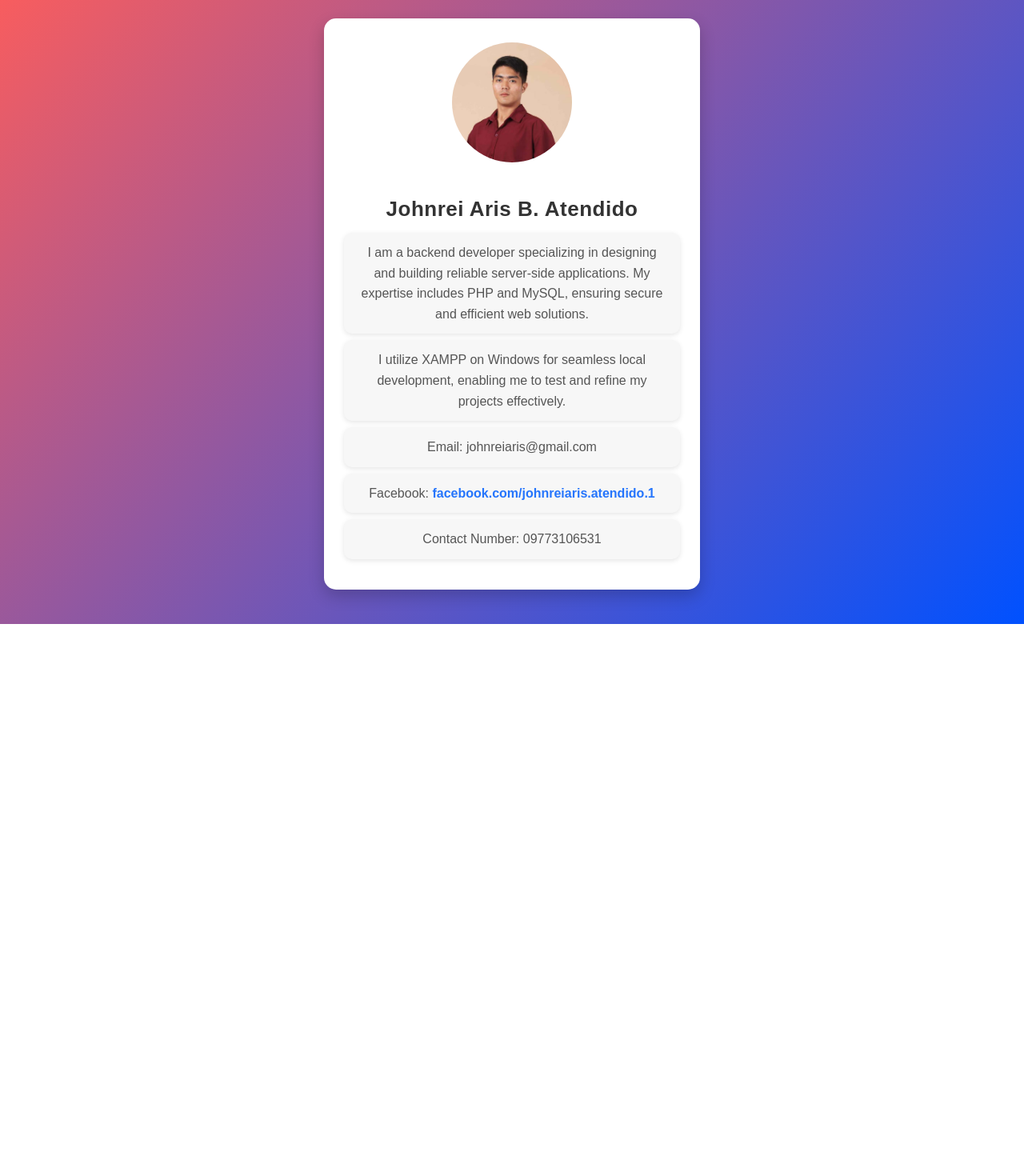
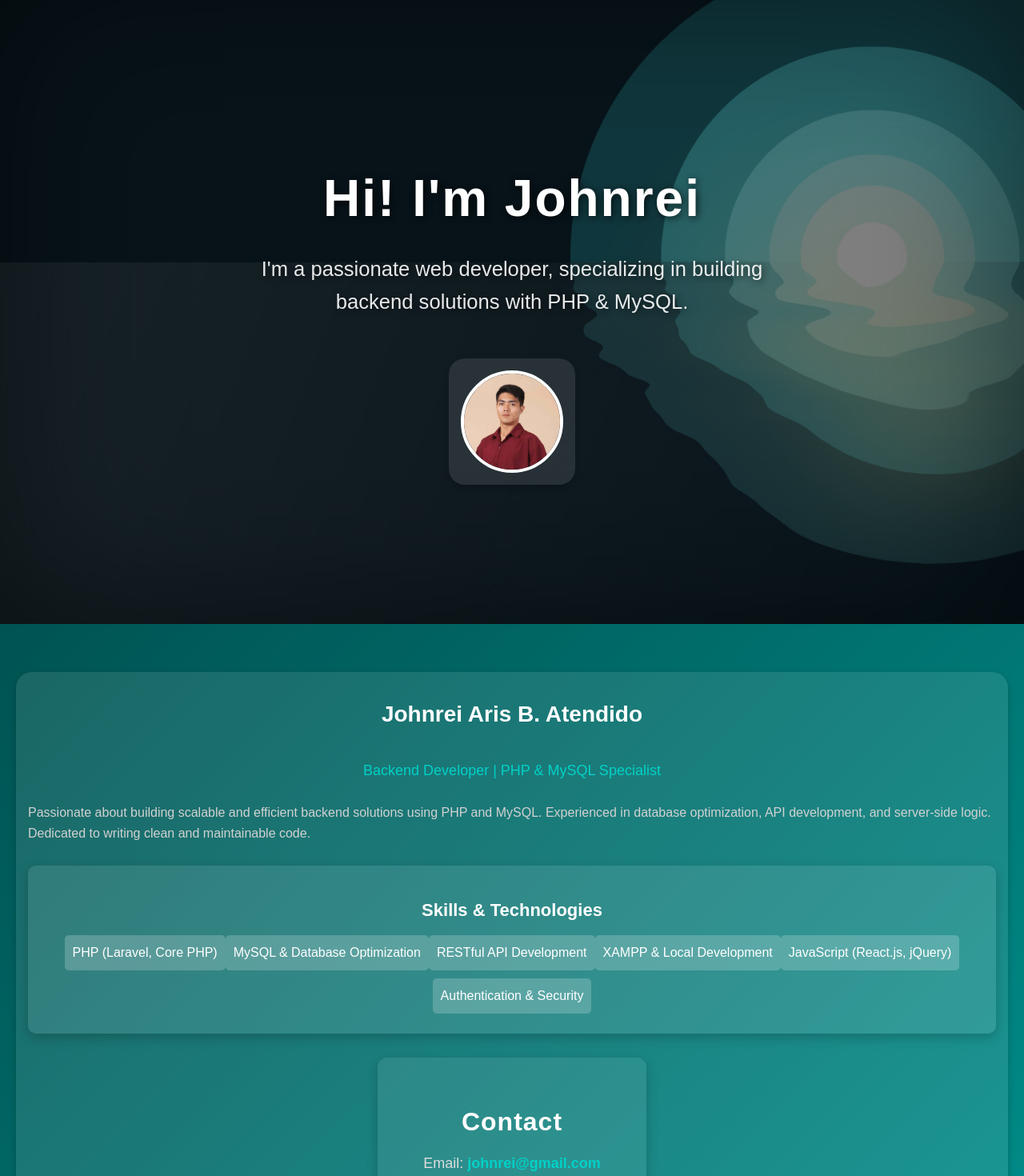
Before and after one commit to styxhades31/johnreiarisPortfolio, a React (Vite) app: page / in a window 1280 px wide. Shown: the part 20-1490 px from the top of the page at 80% size. Before the commit the page ends 800 px from the top, so only its background shows below. Built offline with nearby package versions, Linux system fonts and the light colour scheme.

Commit message:
Added a hero

```diff
--- a/src/App.css
+++ b/src/App.css
@@ -1,87 +1,221 @@
 body {
   margin: 0;
-  font-family: 'Arial', sans-serif;
-  background: linear-gradient(135deg, #fa5d5d, #0051ff);
-  color: #333;
+  font-family: "Poppins", sans-serif;
+  background: linear-gradient(135deg, #003d3c, #008f8c);
+  color: white;
   display: flex;
-  justify-content: center;
+  flex-direction: column;
   align-items: center;
   min-height: 100vh;
 }
 
-.profile-container {
-  background-color: #ffffff;
-  padding: 30px 25px;
-  border-radius: 15px;
-  box-shadow: 0 8px 20px rgba(0, 0, 0, 0.2);
-  max-width: 420px;
-  text-align: center;
-  transition: transform 0.3s ease, box-shadow 0.3s ease;
+
+.content {
+  display: flex;
+  flex-direction: column;
+  align-items: center;
+  gap: 40px;
+  padding: 40px 20px;
 }
 
 
-.profile-picture {
-  width: 150px;
-  height: 150px;
-  border-radius: 50%;
-  object-fit: cover;
-  background: transparent;
-  box-shadow: 0 0 0 4px #ffffff;
-  margin-bottom: 20px;
-}
-
-.name {
-  font-size: 26px;
-  font-weight: bold;
-  color: #333333;
-  margin-bottom: 15px;
-  letter-spacing: 0.5px;
-}
-
-.details {
-  font-size: 16px;
-  color: #555555;
-  margin: 8px 0;
-  line-height: 1.6;
-  font-family: 'Arial', sans-serif;
-  background-color: #f7f7f7;
-  padding: 12px 16px;
-  border-radius: 10px;
-  box-shadow: 0 2px 6px rgba(0, 0, 0, 0.1);
-  transition: all 0.3s ease;
+.hero {
+  background: url('/hero-bg.jpg') center/cover no-repeat;
+  height: 100vh;
+  display: flex;
+  align-items: center;
+  justify-content: center;
+  text-align: center;
+  width: 100%;
+  position: relative;
+  box-shadow: inset 0 0 200px rgba(0, 0, 0, 0.5);
 }
 
 
-.details:hover {
-  background-color: #f1f1f1;
+.hero-overlay {
+  position: absolute;
+  width: 100%;
+  height: 100%;
+  background: rgba(0, 0, 0, 0.5);
+  top: 0;
+  left: 0;
+  z-index: 1;
+}
+
+
+.hero-content {
+  position: relative;
+  z-index: 2;
+  max-width: 700px;
+  width: 100%;
+  padding: 20px;
+  text-shadow: 2px 2px 10px rgba(0, 0, 0, 0.7);
+  animation: fadeIn 2s ease-out;
+}
+
+
+.hero h1 {
+  font-size: 4rem;
+  font-weight: bold;
+  margin-bottom: 20px;
+  line-height: 1.3;
+  letter-spacing: 2px;
+}
+
+
+.hero p {
+  font-size: 1.6rem;
+  opacity: 0.9;
+  line-height: 1.6;
+  margin-bottom: 30px;
+}
+
+
+.profile-container {
+  margin-top: 20px;
+  padding: 15px;
+  border-radius: 20px;
+  background-color: rgba(255, 255, 255, 0.1);
+  display: inline-flex;
+  flex-direction: column;
+  align-items: center;
   box-shadow: 0 4px 10px rgba(0, 0, 0, 0.2);
 }
 
-a {
-  color: #2575fc;
-  text-decoration: none;
-  font-weight: bold;
+.profile-pic {
+  width: 120px;
+  height: 120px;
+  border-radius: 50%;
+  object-fit: cover;
+  border: 4px solid white;
 }
 
-a:hover {
-  text-decoration: underline;
-  color: #b41818;
-}
-
-.profile-container,
-.profile-picture,
-.name,
-.details {
-  animation: fadeIn 1.2s ease-in-out;
-}
 
 @keyframes fadeIn {
-  from {
+  0% {
     opacity: 0;
-    transform: translateY(20px);
+    transform: translateY(50px);
   }
-  to {
+  100% {
     opacity: 1;
     transform: translateY(0);
   }
 }
+
+
+@media (max-width: 768px) {
+  .hero h1 {
+    font-size: 3rem;
+  }
+
+  .hero p {
+    font-size: 1.4rem;
+  }
+
+  .profile-pic {
+    width: 100px;
+    height: 100px;
+  }
+}
+
+.name {
+  font-size: 28px;
+  font-weight: bold;
+}
+
+.role {
+  font-size: 18px;
+  font-weight: 500;
+  color: #00d1c7;
+}
+
+.bio {
+  font-size: 16px;
+  color: #d1d1d1;
+  margin: 8px 0;
+  line-height: 1.6;
+}
+
+
+.contact-container {
+  text-align: center;
+  padding: 30px;
+  max-width: 500px;
+  margin: 30px auto;
+  background: rgba(255, 255, 255, 0.08);
+  border-radius: 12px;
+  box-shadow: 0 5px 15px rgba(0, 0, 0, 0.2);
+  transition: transform 0.3s ease, box-shadow 0.3s ease;
+}
+
+.contact-container:hover {
+  transform: translateY(-3px);
+  box-shadow: 0 10px 25px rgba(0, 0, 0, 0.3);
+}
+
+.contact-container h2 {
+  font-size: 2rem;
+  margin-bottom: 15px;
+  color: #ffffff;
+  font-weight: bold;
+  letter-spacing: 1px;
+}
+
+.contact-list {
+  list-style: none;
+  padding: 0;
+  margin: 0;
+}
+
+.contact-list li {
+  font-size: 18px;
+  margin: 12px 0;
+  color: #dddddd;
+  display: flex;
+  align-items: center;
+  justify-content: center;
+}
+
+.contact-list a {
+  color: #00d1c7;
+  text-decoration: none;
+  font-weight: 600;
+  margin-left: 5px;
+  transition: color 0.3s ease, text-shadow 0.3s ease;
+}
+
+.contact-list a:hover {
+  color: #00ffea;
+  text-shadow: 0 0 10px rgba(0, 255, 234, 0.6);
+}
+
+
+.skills-container {
+  margin-top: 20px;
+  padding: 20px;
+  background: rgba(255, 255, 255, 0.1);
+  border-radius: 10px;
+  text-align: center;
+  box-shadow: 0 5px 15px rgba(0, 0, 0, 0.2);
+}
+
+.skills-heading {
+  font-size: 22px;
+  font-weight: bold;
+  margin-bottom: 10px;
+}
+
+.skills-list {
+  list-style: none;
+  padding: 0;
+  margin: 0;
+  font-size: 16px;
+}
+
+.skills-list li {
+  margin: 5px 0;
+  padding: 10px;
+  background: rgba(255, 255, 255, 0.2);
+  border-radius: 5px;
+  display: inline-block;
+}
--- a/src/App.jsx
+++ b/src/App.jsx
@@ -1,11 +1,16 @@
 import React from "react";
-import Profile from "./Profile.jsx";
+import Hero from "./HeroAris";
+import Profile from "./Profile";
+
 import "./App.css";
 
 function App() {
   return (
     <div className="App">
-      <Profile />
+      <Hero />
+      <main className="content">
+        <Profile />
+      </main>
     </div>
   );
 }
--- /dev/null
+++ b/src/HeroAris.jsx
@@ -0,0 +1,20 @@
+import React from "react";
+import "./App.css";
+
+
+const Hero = () => {
+  return (
+    <section className="hero">
+      <div className="hero-overlay"></div>
+      <div className="hero-content">
+        <h1>Hi! I'm Johnrei</h1>
+        <p>I'm a passionate web developer, specializing in building backend solutions with PHP & MySQL.</p>
+        <div className="profile-container">
+        <img src="/profile.jpg"  alt="Johnrei" className="profile-pic" />
+        </div>
+      </div>
+    </section>
+  );
+};
+
+export default Hero;
--- a/src/Profile.jsx
+++ b/src/Profile.jsx
@@ -3,34 +3,37 @@ import "./App.css";
 
 const Profile = () => {
   return (
-    <div className="profile-container">
-      <div className="profile-picture-container">
-        <img
-          src="/profile.jpg"
-          alt="Profile"
-          className="profile-picture"
-        />
+    <section className="profile-container">
+      <h1 className="name">Johnrei Aris B. Atendido</h1>
+      <p className="role">Backend Developer | PHP & MySQL Specialist</p>
+
+      <p className="bio">
+        Passionate about building scalable and efficient backend solutions using PHP and MySQL.
+        Experienced in database optimization, API development, and server-side logic.
+        Dedicated to writing clean and maintainable code.
+      </p>
+
+      <div className="skills-container">
+        <h2 className="skills-heading">Skills & Technologies</h2>
+        <ul className="skills-list">
+          <li>PHP (Laravel, Core PHP)</li>
+          <li>MySQL & Database Optimization</li>
+          <li>RESTful API Development</li>
+          <li>XAMPP & Local Development</li>
+          <li>JavaScript (React.js, jQuery)</li>
+          <li>Authentication & Security</li>
+        </ul>
       </div>
-      <h1 className="name">Johnrei Aris B. Atendido</h1>
-      <p className="details">
-        I am a backend developer specializing in designing and building reliable server-side applications. My expertise includes PHP and MySQL, ensuring secure and efficient web solutions.
-      </p>
-      <p className="details">
-        I utilize XAMPP on Windows for seamless local development, enabling me to test and refine my projects effectively.
-      </p>
-      <p className="details">Email: johnreiaris@gmail.com</p>
-      <p className="details">
-        Facebook:{" "}
-        <a
-          href="https://www.facebook.com/johnreiaris.atendido.1"
-          target="_blank"
-          rel="noopener noreferrer"
-        >
-          facebook.com/johnreiaris.atendido.1
-        </a>
-      </p>
-      <p className="details">Contact Number: 09773106531</p>
-    </div>
+
+      <div className="contact-container">
+        <h2>Contact</h2>
+        <ul className="contact-list">
+          <li>Email: <a href="mailto:johnrei@example.com">johnrei@gmail.com</a></li>
+          <li>Facebook: <a href="https://www.facebook.com/johnreiaris.atendido.1" target="_blank" rel="noopener noreferrer">Johnrei Aris Atendido</a></li>
+          <li>GitHub: <a href="https://github.com/styxhades31" target="_blank" rel="noopener noreferrer">Styxhades</a></li>
+        </ul>
+      </div>
+    </section>
   );
 };
 
```
Also changed, not shown: public/hero-bg.jpg (added).
